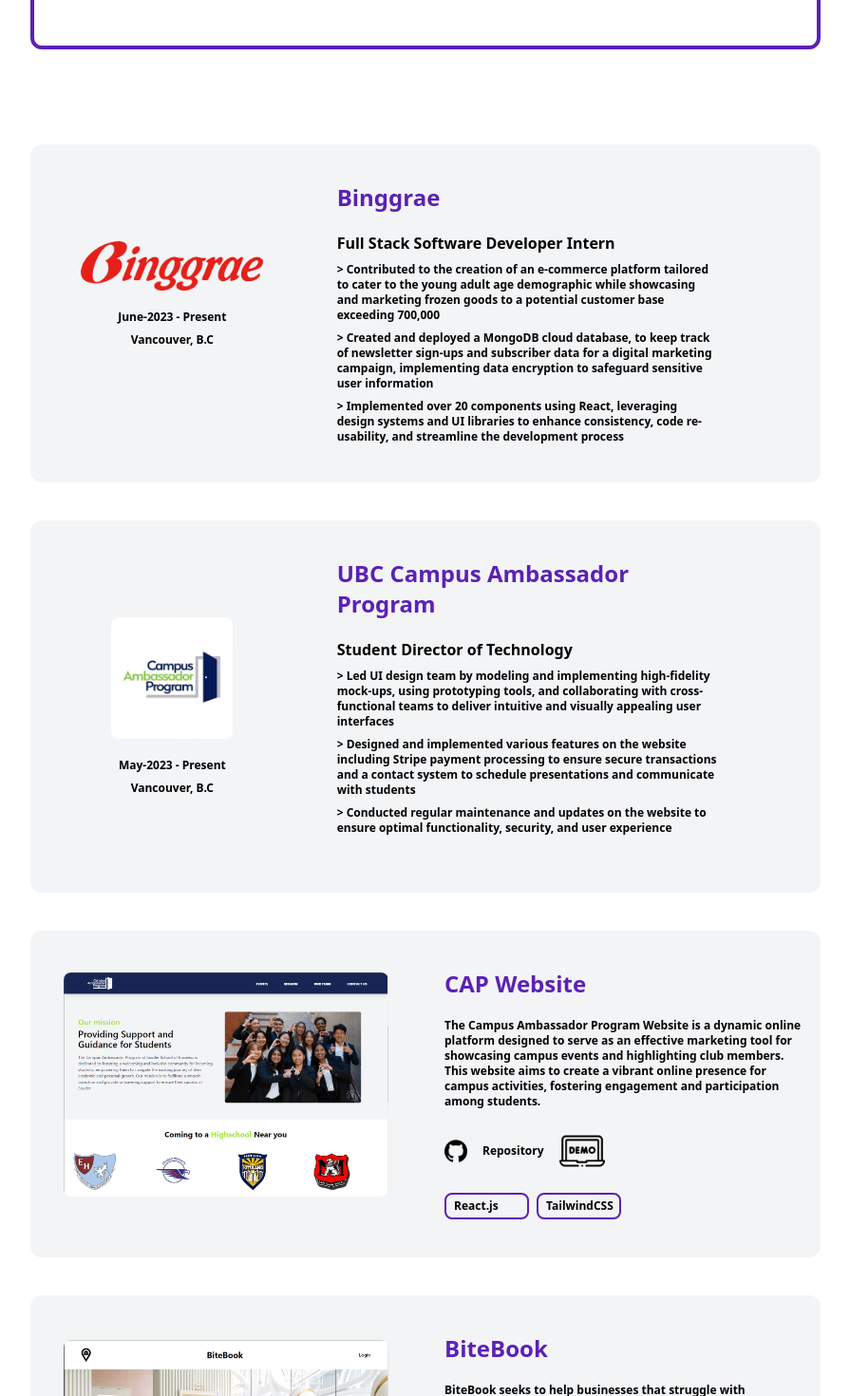
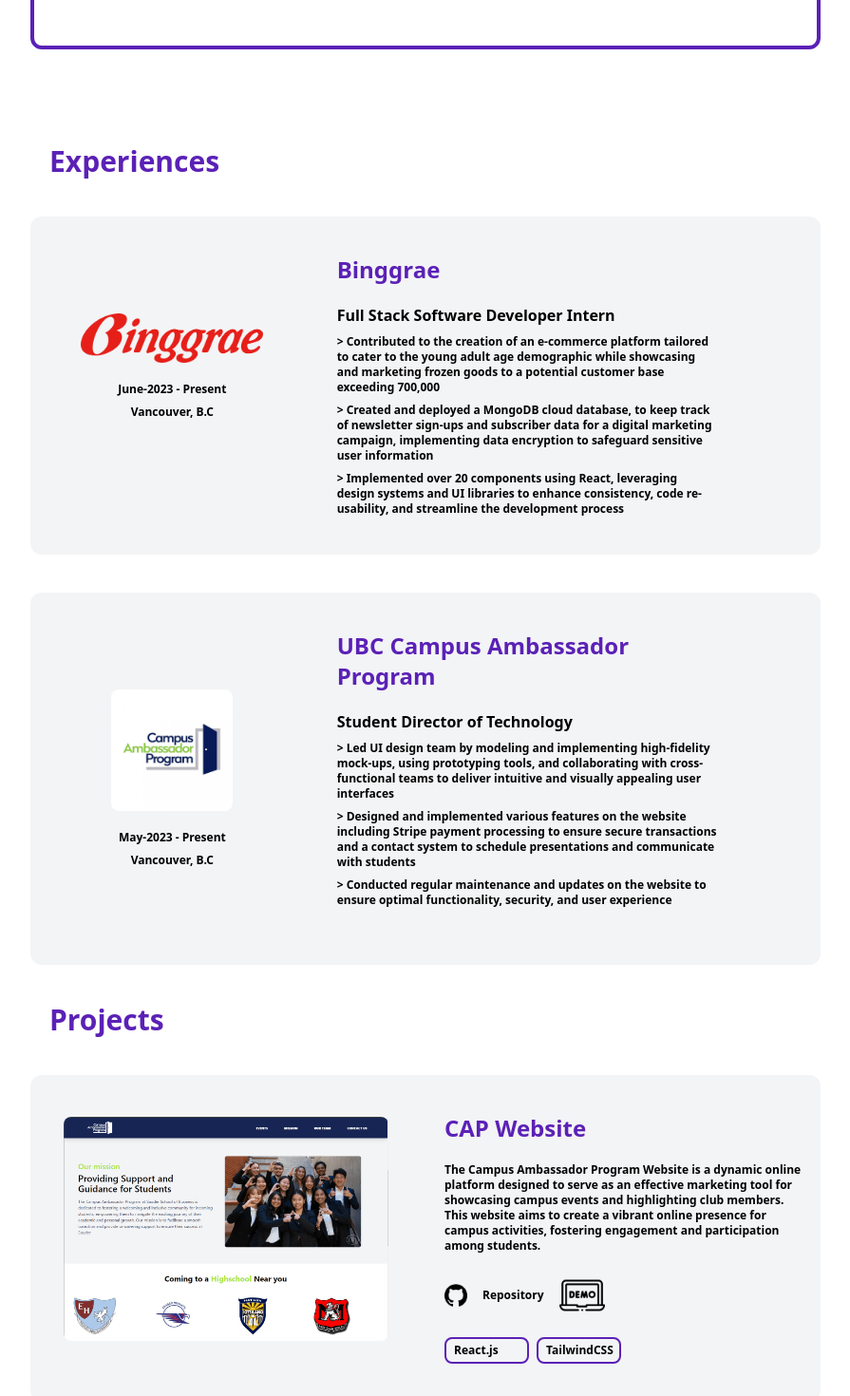
Before and after one commit to Nick-Fong925/NicholasFongPersonalWebsite, a React (Vite) app: page / in a window 1280 px wide. Shown: the part 1080-2550 px from the top of the page at 95% size, without its empty margins (272-1167 px from the left). Built offline with nearby package versions, Linux system fonts and the light colour scheme.

Commit message:
added titles

```diff
--- a/src/components/Projects.jsx
+++ b/src/components/Projects.jsx
@@ -15,6 +15,7 @@
       demoLink: "https://nick-fong925.github.io/CAPWeb/",
       codingNames: ["React.js", "TailwindCSS"], // Updated to an array of coding names
     },
+    /*
     {
       title: "BiteBook",
       description:
@@ -24,6 +25,7 @@
       imgSrc: BiteBook,
       codingNames: ["React.js", "TailwindCSS", "Express.js", "MongoDB"], // Updated to an array of coding names
     },
+    */
     {
       title: "Daily Boost",
       description:
--- a/src/pages/Landing.jsx
+++ b/src/pages/Landing.jsx
@@ -149,8 +149,6 @@
                   Resume
                 </li>
               </a>
-              {/* Sidebar content */}
-              {/* ... */}
             </ul>
           </div>
         )}
@@ -160,10 +158,12 @@
             <Info />
           </div>
           <div id="work-experience-section">
+            <h2 className="font-bold p-5 text-violet-800 text-3xl">Experiences</h2>
             <BinggraeWorkExperience />
             <WorkExperience />
           </div>
           <div id="projects-section">
+          <h2 className="font-bold p-5 text-violet-800 text-3xl">Projects</h2>
             <Projects />
           </div>
           <div id="contact-section">
```
